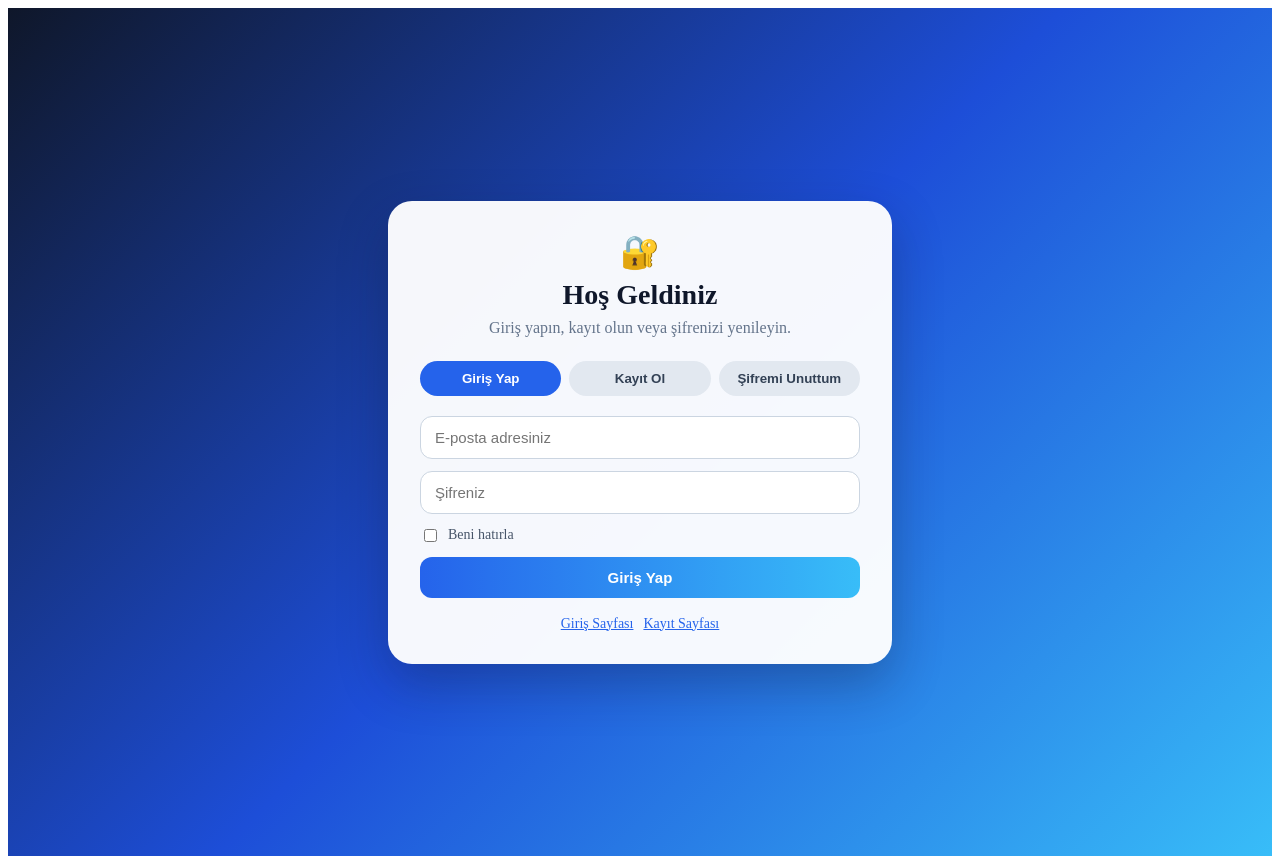
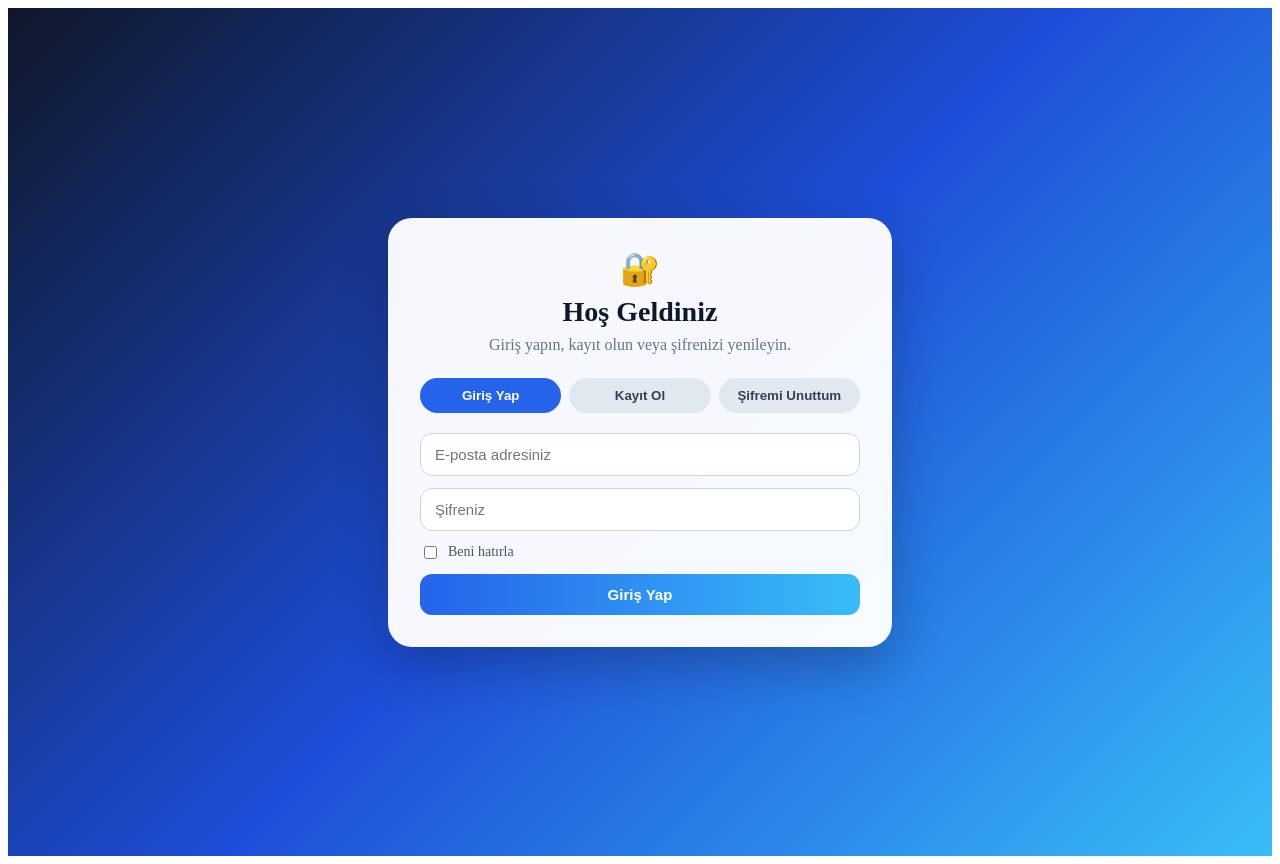
Before and after one commit to hasanarsandix-jpg/my-app, a Next.js app: page / in a window 1280 px wide. Built offline with nearby package versions, Linux system fonts and the light colour scheme; no server answers.

Commit message:
remove footer auth links

```diff
--- a/components/AuthCard.js
+++ b/components/AuthCard.js
@@ -225,10 +225,6 @@ export default function AuthCard({ initialTab = 'login' }) {
           <p style={{ marginTop: '16px', color: messageType === 'error' ? '#dc2626' : '#0f766e', fontSize: '14px', textAlign: 'center' }}>{message}</p>
         ) : null}
 
-        <div style={{ marginTop: '18px', textAlign: 'center', fontSize: '14px', color: '#475569' }}>
-          <Link href="/login" style={{ color: '#2563eb', marginRight: '10px' }}>Giriş Sayfası</Link>
-          <Link href="/signup" style={{ color: '#2563eb' }}>Kayıt Sayfası</Link>
-        </div>
       </div>
     </div>
   )
```
